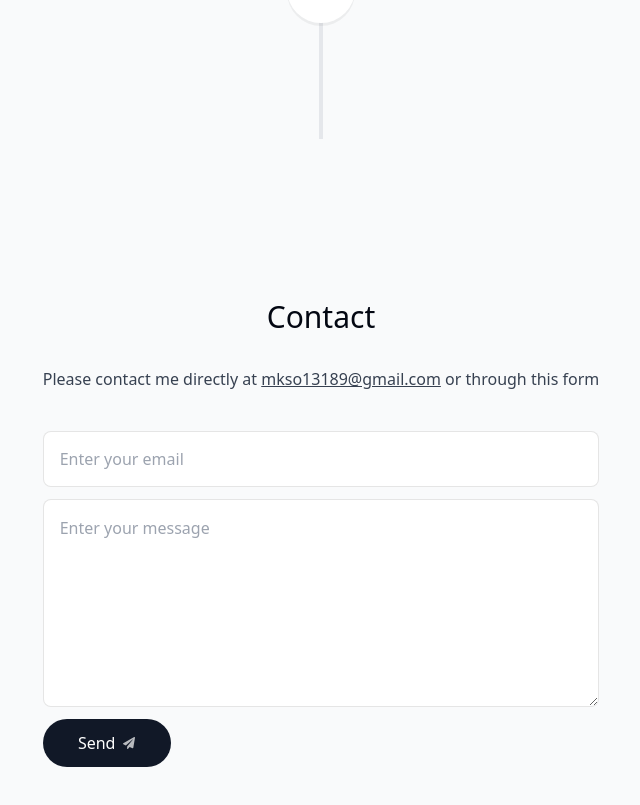
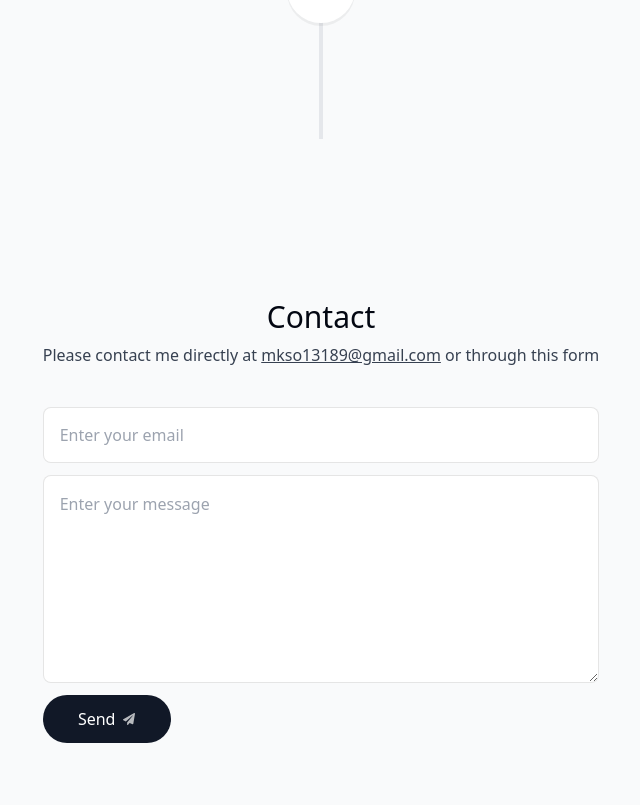
Before and after one commit to mksonkar/portfolio-react-nextjs, a Next.js app: page / in a window 1280 px wide. Shown: the part 4359-5164 px from the top of the page, without its empty margins (319-959 px from the left). Built offline with nearby package versions, Linux system fonts and the light colour scheme.

Commit message:
Add opacity animation using framer motion

```diff
--- a/components/contact.tsx
+++ b/components/contact.tsx
@@ -1,12 +1,21 @@
+"use client";
+
 import React from "react";
 import SectionHeading from "./section-heading";
 import { FaPaperPlane } from "react-icons/fa";
+import { motion } from "motion/react";
 
 export default function Contact() {
   return (
-    <section id="contact" className="w-[min(100%, 38rem)] mb-20 sm:mb-28">
+    <motion.section
+      id="contact"
+      className="w-[min(100%, 38rem)] mb-20 text-center sm:mb-28"
+      initial={{ opacity: 0 }}
+      whileInView={{ opacity: 1 }}
+      transition={{ duration: 1 }}
+    >
       <SectionHeading>Contact</SectionHeading>
-      <p className="text-gray-700">
+      <p className="-mt-6 text-gray-700">
         Please contact me directly at{" "}
         <a href="mailto:mkso13189@gmail.com" className="underline">
           mkso13189@gmail.com
@@ -31,6 +40,6 @@ export default function Contact() {
           <FaPaperPlane className="text-xs opacity-70 transition-all group-hover:-translate-y-1 group-hover:translate-x-1" />
         </button>
       </form>
-    </section>
+    </motion.section>
   );
 }
```
